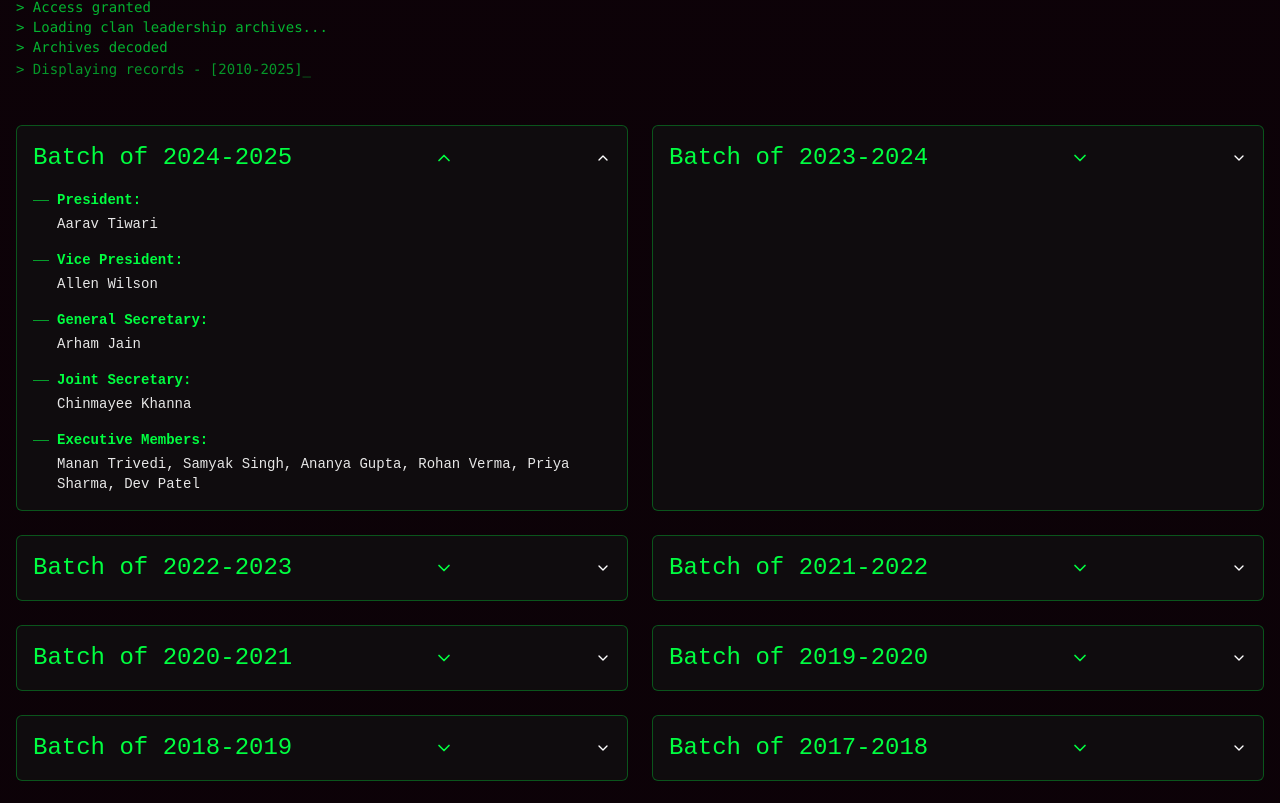
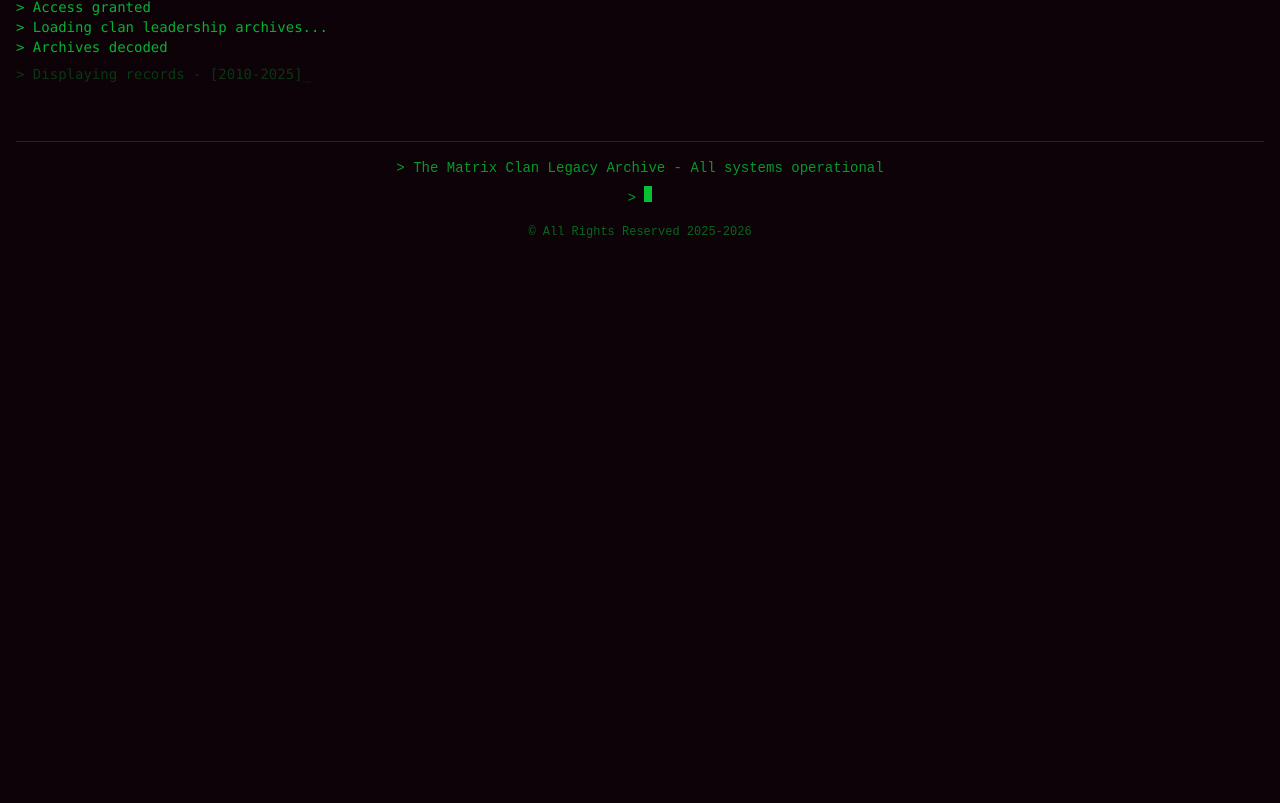
Before and after one commit to NightmareXD0001/matrix-archive, a React (Vite) app: page / in a window 1280 px wide. Shown: the part 396-1199 px from the top of the page. After the commit the page ends 800 px from the top, so only its background shows below. Built offline with nearby package versions, Linux system fonts and the light colour scheme.

Commit message:
feat: Delay batch card loading
Load batch cards after terminal messages are complete.

```diff
--- a/src/pages/Index.tsx
+++ b/src/pages/Index.tsx
@@ -9,6 +9,7 @@ const Index = () => {
   const [isLoaded, setIsLoaded] = useState(false);
   const [showScrollIndicator, setShowScrollIndicator] = useState(true);
   const [terminalText, setTerminalText] = useState<string[]>([]);
+  const [isTerminalComplete, setIsTerminalComplete] = useState(false);
   const terminalMessages = [
     '> Connecting to Matrix mainframe...',
     '> Access granted',
@@ -26,6 +27,10 @@ const Index = () => {
       for (let i = 0; i < terminalMessages.length; i++) {
         await new Promise(resolve => setTimeout(resolve, 800));
         setTerminalText(prev => [...prev, terminalMessages[i]]);
+        if (i === terminalMessages.length - 1) {
+          await new Promise(resolve => setTimeout(resolve, 500));
+          setIsTerminalComplete(true);
+        }
       }
     };
 
@@ -109,8 +114,8 @@ const Index = () => {
           </div>
         )}
 
-        {isLoaded && (
-          <section className="grid gap-6 md:grid-cols-1 lg:grid-cols-2">
+        {isLoaded && isTerminalComplete && (
+          <section className="grid gap-6 md:grid-cols-1 lg:grid-cols-2 animate-fade-in">
             {batchData.map((batch, index) => (
               <BatchCard
                 key={batch.year}
```
